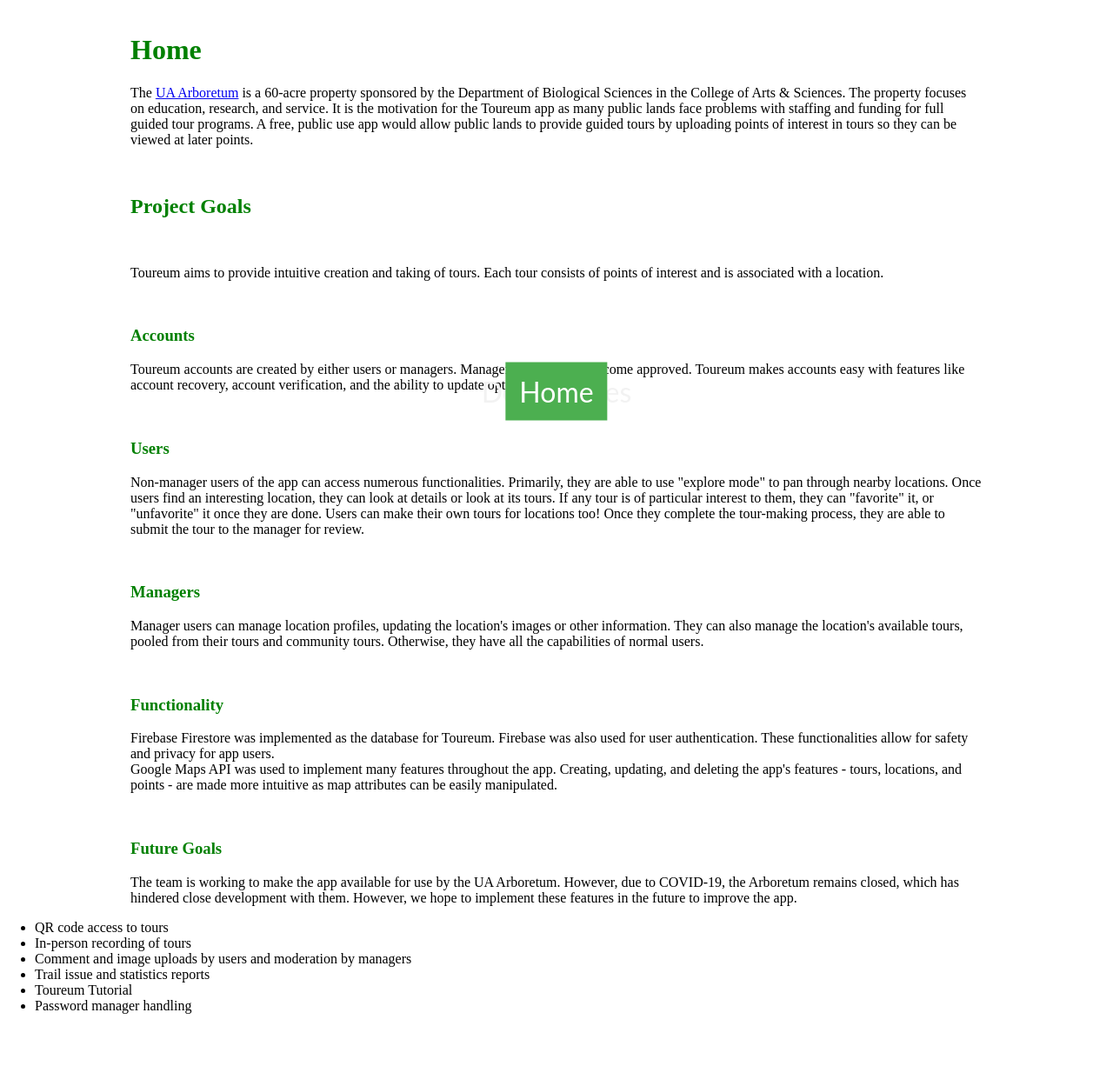
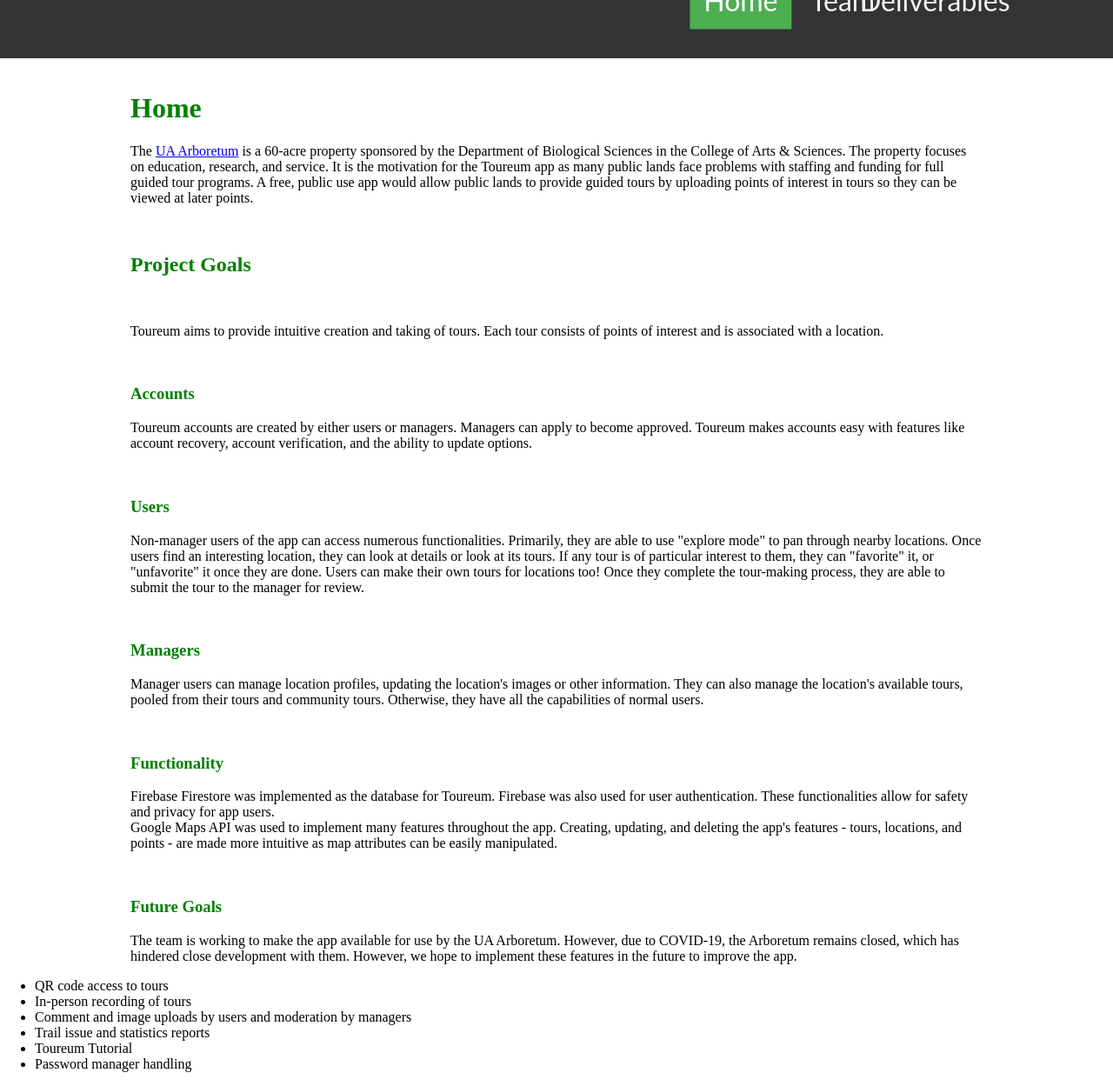
Before and after one commit to lmbrager/CS495Arboretum.github.io, a Jekyll site: the page built from index.html, in a window 1280 px wide. Shown: the whole page at 87% size. Built offline with Jekyll 4.4.1, drawn with Linux system fonts in a browser that asks for light colours; before the commit the page ends 1182 px from its top, so only the background shows below that.

Commit message:
Update nav.html

```diff
--- a/_includes/nav.html
+++ b/_includes/nav.html
@@ -4,14 +4,12 @@
   background-color: #333;
 }
 .topnav a {
-  float: none;
+  float: right;
   color: #f2f2f2;
   text-align: center;
   padding: 14px 16px;
   text-decoration: none;
   font-size: 32px;
-  position: absolute;
-  top: 50%;
   left: 50%;
   transform: translate(-50%, -50%);
 }
```
